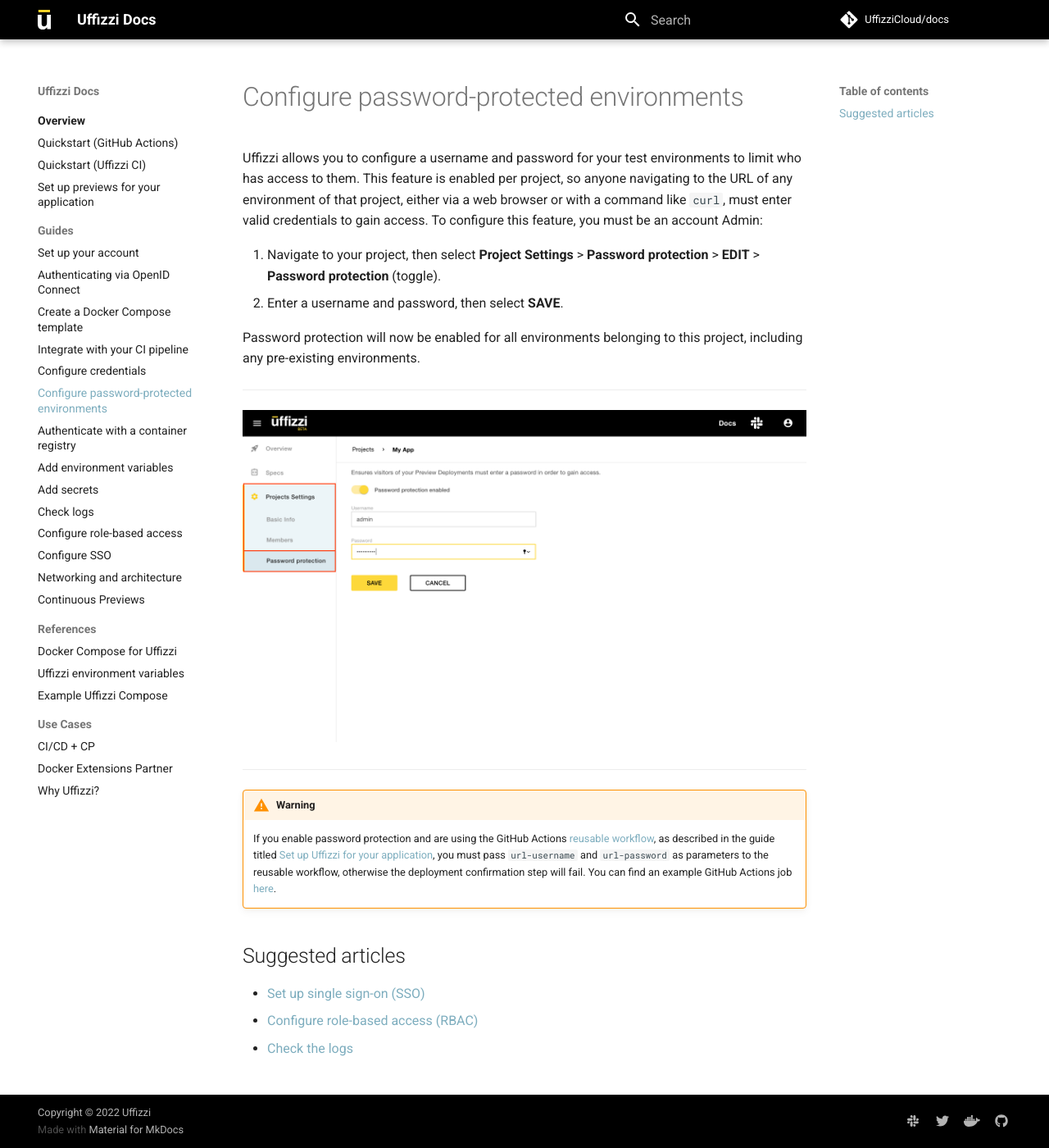
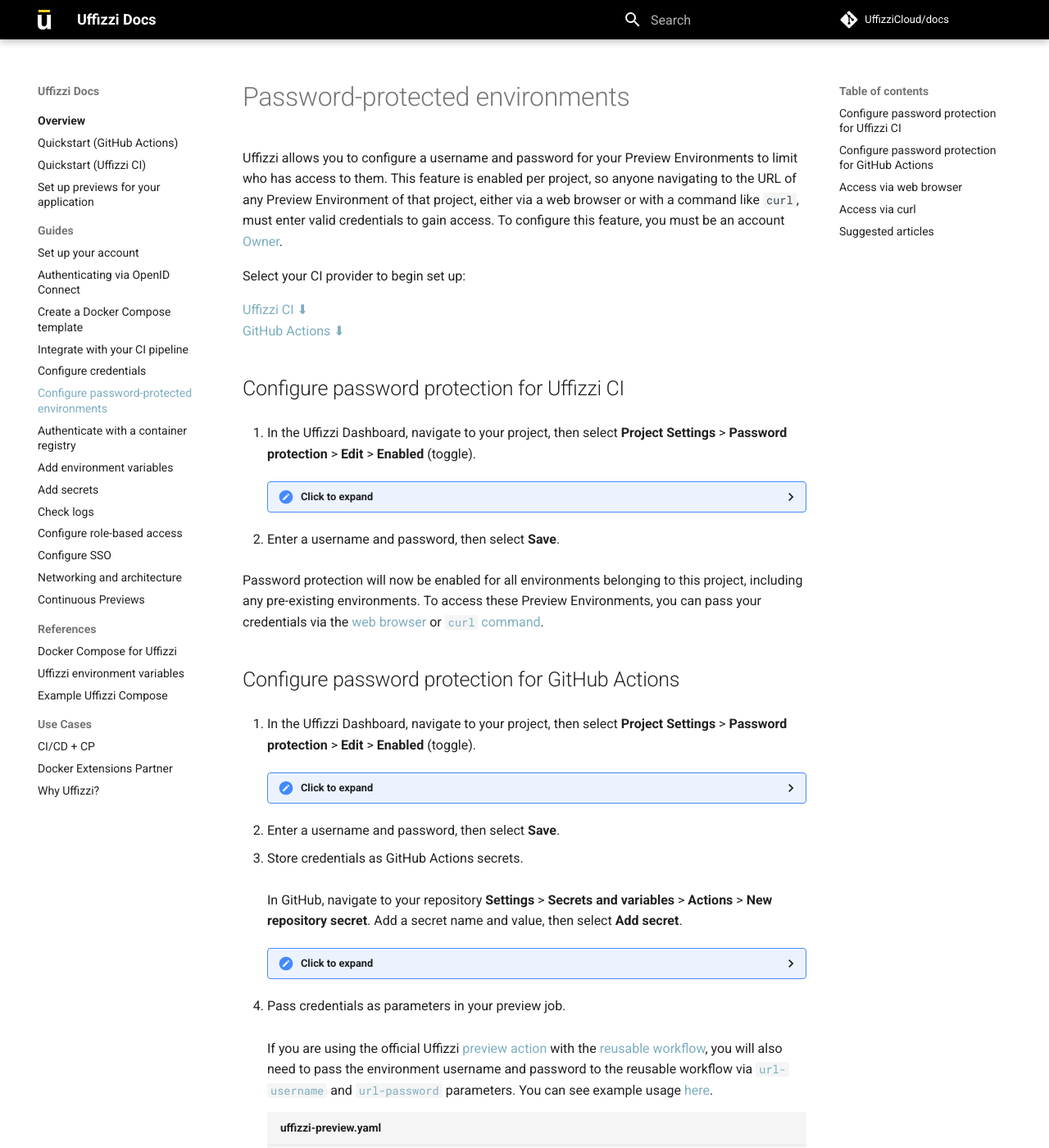
Before and after one commit to UffizziCloud/docs, an MkDocs documentation site: the page built from docs/guides/password-protected.md, in a window 1280 px wide and 1400 px high. Shown: the whole window at 82% size. Built offline with MkDocs 1.6.1 and Material for MkDocs 9.7.7, drawn with Linux system fonts in a browser that asks for light colours; comment, search, counter and statistics services are not loaded; some of the changed text lies outside the part shown.

Commit message:
description for github actions env passwords

````diff
--- a/docs/guides/password-protected.md
+++ b/docs/guides/password-protected.md
@@ -1,20 +1,68 @@
-# Configure password-protected environments
+# Password-protected environments
 
-Uffizzi allows you to configure a username and password for your test environments to limit who has access to them. This feature is enabled per project, so anyone navigating to the URL of any environment of that project, either via a web browser or with a command like `curl`, must enter valid credentials to gain access. To configure this feature, you must be an account Admin:
+Uffizzi allows you to configure a username and password for your Preview Environments to limit who has access to them. This feature is enabled per project, so anyone navigating to the URL of any Preview Environment of that project, either via a web browser or with a command like `curl`, must enter valid credentials to gain access. To configure this feature, you must be an account [Owner](../guides/rbac.md#owner).
 
-1. Navigate to your project, then select **Project Settings** > **Password protection** > **EDIT** > **Password protection** (toggle).
-2. Enter a username and password, then select **SAVE**.
+Select your CI provider to begin set up:
 
-Password protection will now be enabled for all environments belonging to this project, including any pre-existing environments.
+[Uffizzi CI ⬇](#configure-password-protection-for-uffizzi-ci)
+[GitHub Actions ⬇](#configure-password-protection-for-github-actions)
 
-___
+## Configure password protection for Uffizzi CI
+1. In the Uffizzi Dashboard, navigate to your project, then select **Project Settings** > **Password protection** > **Edit** > **Enabled** (toggle).
+  <details><summary>Click to expand</summary>
+  <img src="../../assets/images/password-protection.webp">
+  </details>
+2. Enter a username and password, then select **Save**.
 
-![Enable password protection](../assets/images/enable-password-protection.png)
+Password protection will now be enabled for all environments belonging to this project, including any pre-existing environments. To access these Preview Environments, you can pass your credentials via the [web browser](#access-via-web-browser) or [`curl` command](#access-via-curl).
 
-___
+## Configure password protection for GitHub Actions
+1. In the Uffizzi Dashboard, navigate to your project, then select **Project Settings** > **Password protection** > **Edit** > **Enabled** (toggle).
+  <details><summary>Click to expand</summary>
+  <img src="../../assets/images/password-protection.webp">
+  </details>
+2. Enter a username and password, then select **Save**.
+3. Store credentials as GitHub Actions secrets.
+  &nbsp;
+  In GitHub, navigate to your repository **Settings** > **Secrets and variables** > **Actions** > **New repository secret**. Add a secret name and value, then select **Add secret**.
+  <details><summary>Click to expand</summary>
+  <img src="../../assets/images/github-actions-secrets.webp">
+  <img src="../../assets/images/add-secret.webp">
+  </details>
+4. Pass credentials as parameters in your preview job.
+  &nbsp;
+  If you are using the official Uffizzi [preview action](https://github.com/marketplace/actions/preview-environments) with the [reusable workflow](https://github.com/UffizziCloud/preview-action/blob/master/.github/workflows/reusable.yaml), you will also need to pass the environment username and password to the reusable workflow via [`url-username`](https://github.com/marketplace/actions/preview-environments#url-username-and-url-password) and [`url-password`](https://github.com/marketplace/actions/preview-environments#url-username-and-url-password) parameters. You can see example usage [here](https://github.com/UffizziCloud/example-voting-app/blob/8f78f9204c8869aca538cb929d49c5b1074da8ff/.github/workflows/uffizzi-previews.yml#L179-L180).
+  &nbsp;
+  ``` yaml hl_lines="9 10" title="uffizzi-preview.yaml"
+  deploy-uffizzi-preview:
+    name: Use Remote Workflow to Preview on Uffizzi
+    needs: render-compose-file
+    uses: UffizziCloud/preview-action/.github/workflows/reusable.yaml@v2.2.0
+    if: ${{ github.event_name == 'pull_request' && github.event.action != 'closed' }}
+    with:
+      ...
+    secrets:
+      url-username: admin
+      url-password: ${{ secrets.URL_PASSWORD }}
+    permissions:
+      ...
+  ```
 
-!!! Warning
-    If you enable password protection and are using the GitHub Actions [reusable workflow](https://github.com/UffizziCloud/preview-action/blob/6504e1578015e5470858bfe7e7793779fa01b6a4/.github/workflows/reusable.yaml), as described in the guide titled [Set up Uffizzi for your application](../set-up-uffizzi-for-your-application.md), you must pass `url-username` and `url-password` as parameters to the reusable workflow, otherwise the deployment confirmation step will fail. You can find an example GitHub Actions job [here](https://github.com/UffizziCloud/example-voting-app/blob/8f78f9204c8869aca538cb929d49c5b1074da8ff/.github/workflows/uffizzi-previews.yml#L179-L180).
+Password protection will now be enabled for all environments belonging to this project, including any pre-existing environments. To access these Preview Environments, you can pass your credentials via the [web browser](#access-via-web-browser) or [`curl` command](#access-via-curl).
+
+## Access via web browser
+If you visit the preview URL in a browser, you can enter the environment username and password in the _http_ dialog window, as shown in the screenshot below. Select **Log in** to be redirected to the Preview Environment.
+
+![HTTP dialog window](../assets/images/http-dialog.webp)
+## Access via `curl`
+You can access a password-protected environment via the `curl` command by passing the environment username and password as an argument. For example:
+
+```
+curl -u "username:password" [PREVIEW_URL]
+```
+
+!!! Note
+    The official Uffizzi [preview action](https://github.com/marketplace/actions/preview-environments) uses the `curl` command to check for successful deployments of Preview Environments. You can see how the Uffizzi preview action performs this check [here](https://github.com/UffizziCloud/preview-action/blob/599ea1a94a5ee8bca85843f9ec40524778e14cfc/.github/workflows/reusable.yaml#L284-L287).
 
 ## Suggested articles
 * [Set up single sign-on (SSO)](single-sign-on.md)
````
Also changed, not shown: docs/guides/rbac.md (+2 -2 lines), docs/assets/images/add-secret.webp (added), docs/assets/images/github-actions-secrets.webp (added), docs/assets/images/http-dialog.webp (added), docs/assets/images/password-protection.webp (added), docs/assets/images/pr-comment.png (deleted).
